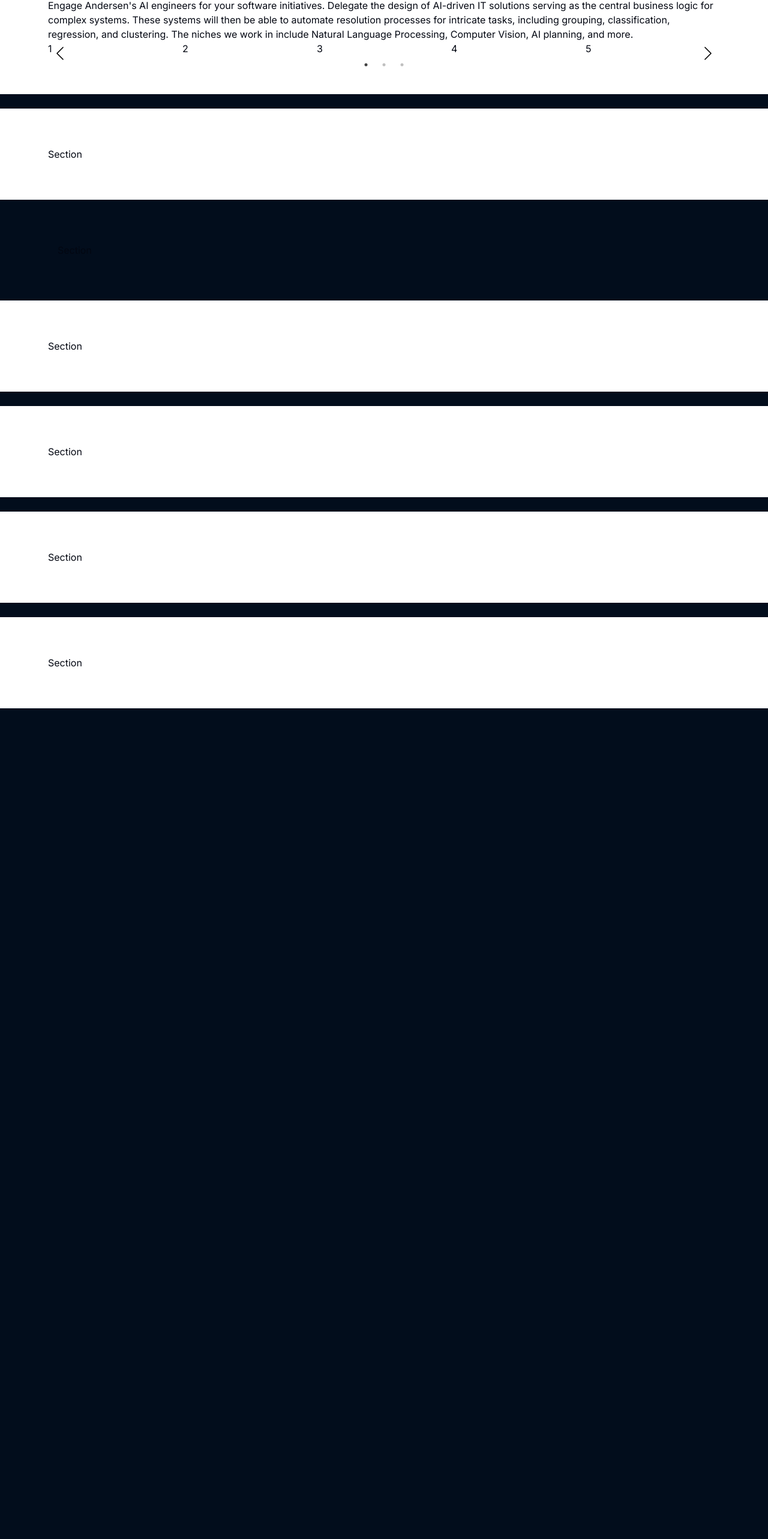
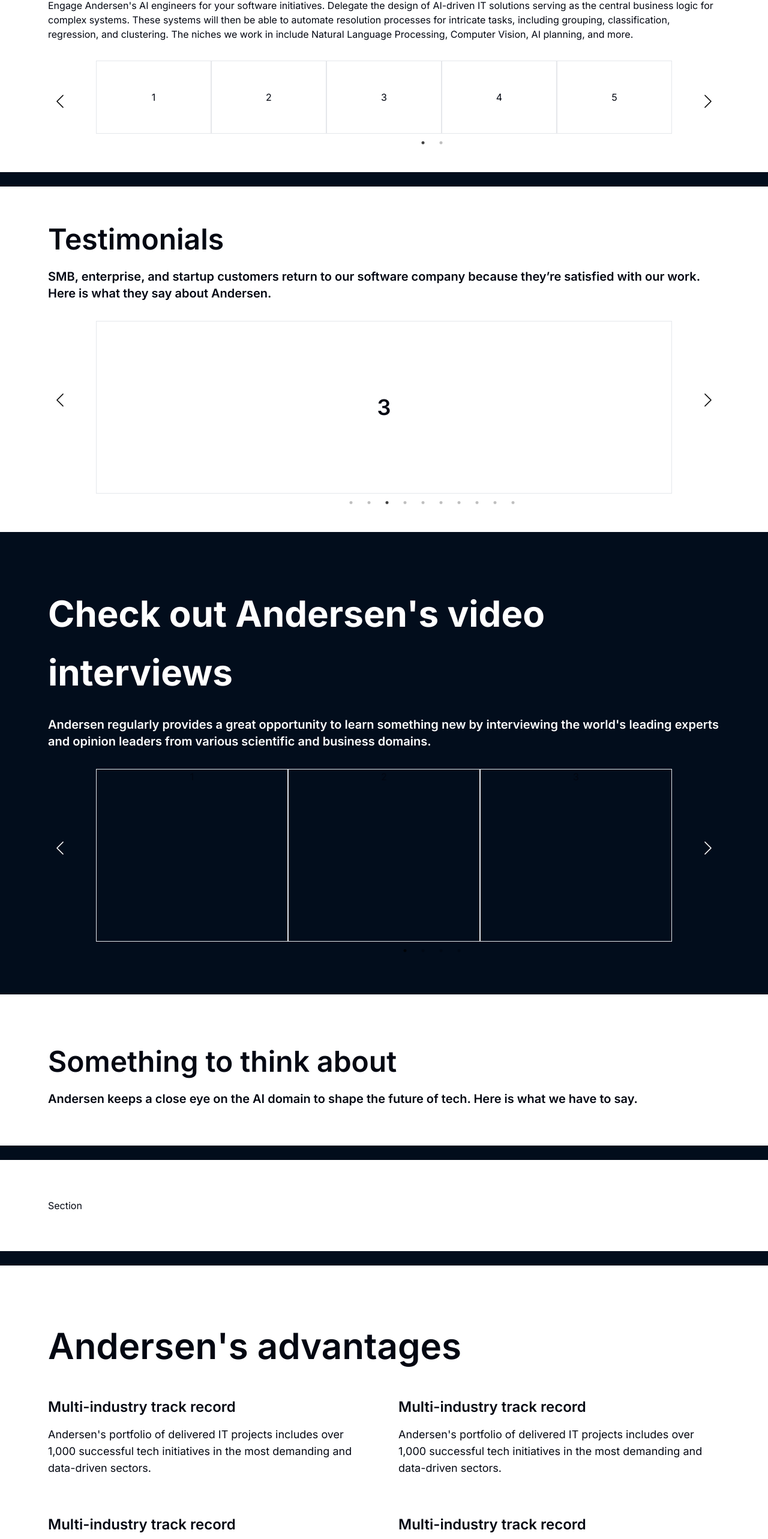
Before and after one commit to webdesignstall/client-arabic-agency, a Next.js app: page / in a window 1280 px wide. Shown: the part 3753-6319 px from the top of the page at 60% size. Before the commit the page ends 4958 px from the top, so only its background shows below. Built offline with nearby package versions, Linux system fonts and the light colour scheme.

Commit message:
section update

```diff
--- a/components/layout/Footer.tsx
+++ b/components/layout/Footer.tsx
@@ -2,12 +2,6 @@
 
 export default function Footer() {
   return (
-    <div>
-      <div>
-        <div>
-
-        </div>
-      </div>
-    </div>
+    <div>Footer</div>
   )
 }
--- a/components/shared/section/AboutSection.tsx
+++ b/components/shared/section/AboutSection.tsx
@@ -5,7 +5,14 @@
   return (
     <SectionContainer>
       <div>
-        Section
+        <div>
+          <div>
+            <h1 className='text-5xl font-semibold py-6'>Something to think about</h1>
+          </div>
+          <div>
+            <p className='text-xl font-semibold'>Andersen keeps a close eye on the AI domain to shape the future of tech. Here is what we have to say.</p>
+          </div>
+        </div>
       </div>
     </SectionContainer>
   )
--- a/components/shared/section/AdvantagesSection.tsx
+++ b/components/shared/section/AdvantagesSection.tsx
@@ -4,9 +4,41 @@
 export default function AdvantagesSection() {
   return (
     <SectionContainer>
-    <div>
-      Section
-    </div>
-  </SectionContainer>
+      <div>
+        <div>
+          <div>
+            <h1 className='text-6xl font-semibold py-10'>Andersen's advantages</h1>
+          </div>
+          <div>
+            <div className='grid grid-cols-2 gap-12'>
+              <div>
+                <div className=''>
+                  <h3 className='text-2xl font-semibold py-4'>Multi-industry track record</h3>
+                  <p className='text-lg'>Andersen's portfolio of delivered IT projects includes over 1,000 successful tech initiatives in the most demanding and data-driven sectors.</p>
+                </div>
+              </div>
+              <div>
+                <div className=''>
+                  <h3 className='text-2xl font-semibold py-4'>Multi-industry track record</h3>
+                  <p className='text-lg'>Andersen's portfolio of delivered IT projects includes over 1,000 successful tech initiatives in the most demanding and data-driven sectors.</p>
+                </div>
+              </div>
+              <div>
+                <div className=''>
+                  <h3 className='text-2xl font-semibold py-4'>Multi-industry track record</h3>
+                  <p className='text-lg'>Andersen's portfolio of delivered IT projects includes over 1,000 successful tech initiatives in the most demanding and data-driven sectors.</p>
+                </div>
+              </div>
+              <div>
+                <div className=''>
+                  <h3 className='text-2xl font-semibold py-4'>Multi-industry track record</h3>
+                  <p className='text-lg'>Andersen's portfolio of delivered IT projects includes over 1,000 successful tech initiatives in the most demanding and data-driven sectors.</p>
+                </div>
+              </div>
+            </div>
+          </div>
+        </div>
+      </div>
+    </SectionContainer>
   )
 }
--- a/components/shared/section/CompnarySection.tsx
+++ b/components/shared/section/CompnarySection.tsx
@@ -11,7 +11,7 @@
 
 const SampleNextArrow: React.FC<any> = ({ className, style, onClick }) => (
   <div
-    className='absolute right-0 top-0 z-30'
+    className='absolute right-0 top-12 z-30'
     onClick={onClick}
   >
     <ChevronRight className='text-black' size={40} strokeWidth={1} />
@@ -20,7 +20,7 @@
 
 const SamplePrevArrow: React.FC<any> = ({ className, style, onClick }) => (
   <div
-    className='absolute left-0 top-0  z-30'
+    className='absolute left-0 top-12  z-30'
     onClick={onClick}
   >
    <ChevronLeft className='text-black' size={40} strokeWidth={1} />
@@ -55,12 +55,12 @@
             </p>
           </div>
         </div>
-        <div className=''>
-          <Slider className='m-auto flex' {...settings}>
+        <div className='mt-8'>
+          <Slider className='px-20' {...settings}>
             {
-              [1,2,3,4,5,6,7,8,9,10,11].map((item)=>(
-                <div className=''>
-                  <h3>{item}</h3>
+              [1,2,3,4,5,6,7,8,9,10].map((item, i)=>(
+                <div key={i} className='border p-12'>
+                  <h3 className='flex justify-center items-center'>{item}</h3>
                 </div>
               ))
             }
--- a/components/shared/section/InterviewSection.tsx
+++ b/components/shared/section/InterviewSection.tsx
@@ -1,10 +1,74 @@
-import SectionContainer from '@/components/SectionContainer'
-import React from 'react'
+'use client'
+// components/Carousel.tsx
+import React, { useRef } from 'react';
+import Slider from 'react-slick';
+import { ChevronRight } from 'lucide-react';
+import { ChevronLeft } from 'lucide-react';
 
-export default function InterviewSection() {
+import 'slick-carousel/slick/slick.css';
+import 'slick-carousel/slick/slick-theme.css';
+import SectionContainer from '@/components/SectionContainer';
+
+const SampleNextArrow: React.FC<any> = ({ className, style, onClick }) => (
+  <div
+    className='absolute right-0 top-28 z-30'
+    onClick={onClick}
+  >
+    <ChevronRight className='text-white' size={40} strokeWidth={1} />
+  </div>
+);
+
+const SamplePrevArrow: React.FC<any> = ({ className, style, onClick }) => (
+  <div
+    className='absolute left-0 top-28  z-30'
+    onClick={onClick}
+  >
+   <ChevronLeft className='text-white' size={40} strokeWidth={1} />
+  </div>
+);
+
+
+const InterviewSection: React.FC = () => {
+
+  const settings: any = {
+    dots: true,
+    infinite: true,
+    speed: 500,
+    slidesToShow: 3,
+    slidesToScroll: 3,
+    nextArrow: <SampleNextArrow />,
+    prevArrow: <SamplePrevArrow />,
+
+  };
+
+
   return (
-    <div className='max-w-[1330px] m-auto px-24 py-12 my-6'>
-      Section
-    </div>
-  )
-}
+      <div className=' lg:max-w-7xl m-auto py-16 my-6 px-20'>
+        <div>
+          <div>
+            <h1 className='text-6xl font-bold leading-relaxed text-white'>Check out Andersen's video interviews</h1>
+          </div>
+          <div>
+            <p className='pt-6 text-white text-xl font-semibold'>
+            Andersen regularly provides a great opportunity to learn something new by interviewing the world's leading experts and opinion leaders from various scientific and business domains.
+            </p>
+          </div>
+        </div>
+        <div className='mt-8'>
+          <Slider className='px-20' {...settings}>
+            {
+              [1,2,3,4,5,6,7,8,9,10].map((item, i)=>(
+                <div key={i} className='border h-72'>
+                  <h3 className='flex justify-center items-center'>{item}</h3>
+                </div>
+              ))
+            }
+          </Slider>
+        </div>
+      </div>
+  );
+};
+
+
+
+export default InterviewSection;
--- a/components/shared/section/TestimonialsSection.tsx
+++ b/components/shared/section/TestimonialsSection.tsx
@@ -1,12 +1,77 @@
-import SectionContainer from '@/components/SectionContainer'
-import React from 'react'
+'use client'
+// components/Carousel.tsx
+import React, { useRef } from 'react';
+import Slider from 'react-slick';
+import { ChevronRight } from 'lucide-react';
+import { ChevronLeft } from 'lucide-react';
 
-export default function TestimonialsSection() {
+import 'slick-carousel/slick/slick.css';
+import 'slick-carousel/slick/slick-theme.css';
+import SectionContainer from '@/components/SectionContainer';
+
+const SampleNextArrow: React.FC<any> = ({ className, style, onClick }) => (
+  <div
+    className='absolute right-0 top-28 z-30'
+    onClick={onClick}
+  >
+    <ChevronRight className='text-black' size={40} strokeWidth={1} />
+  </div>
+);
+
+const SamplePrevArrow: React.FC<any> = ({ className, style, onClick }) => (
+  <div
+    className='absolute left-0 top-28  z-30'
+    onClick={onClick}
+  >
+   <ChevronLeft className='text-black' size={40} strokeWidth={1} />
+  </div>
+);
+
+
+const TestimonialsSection: React.FC = () => {
+
+  const settings: any = {
+    dots: true,
+    infinite: true,
+    speed: 500,
+    slidesToShow: 1,
+    slidesToScroll: 1,
+    autoplay: true,
+    nextArrow: <SampleNextArrow />,
+    prevArrow: <SamplePrevArrow />,
+
+  };
+
+
   return (
     <SectionContainer>
       <div>
-        Section
+        <div>
+          <div>
+            <h1 className='text-5xl font-semibold'>Testimonials</h1>
+          </div>
+          <div>
+            <p className='pt-6 text-xl font-semibold'>
+            SMB, enterprise, and startup customers return to our software company because they’re satisfied with our work. Here is what they say about Andersen.
+            </p>
+          </div>
+        </div>
+        <div className='mt-8'>
+          <Slider className='px-20' {...settings}>
+            {
+              [1,2,3,4,5,6,7,8,9,10].map((item, i)=>(
+                <div key={i} className='border h-72'>
+                  <h3 className='flex justify-center items-center w-full h-full text-4xl font-semibold'>{item}</h3>
+                </div>
+              ))
+            }
+          </Slider>
+        </div>
       </div>
     </SectionContainer>
-  )
-}
+  );
+};
+
+
+
+export default TestimonialsSection;
```
